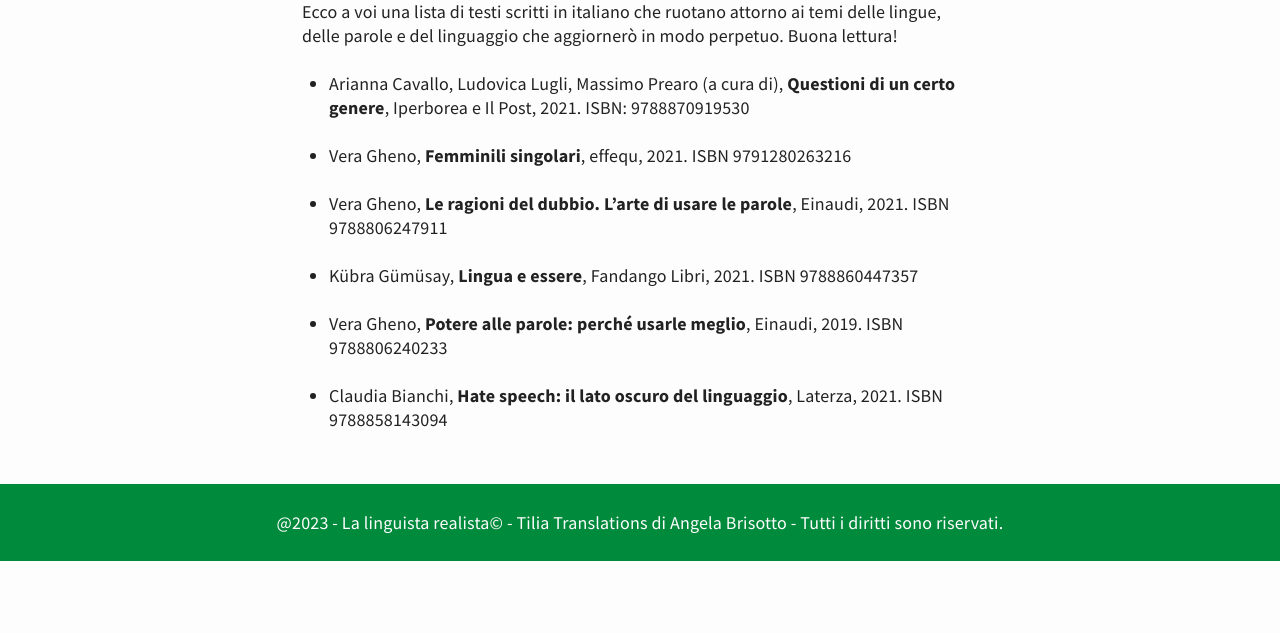
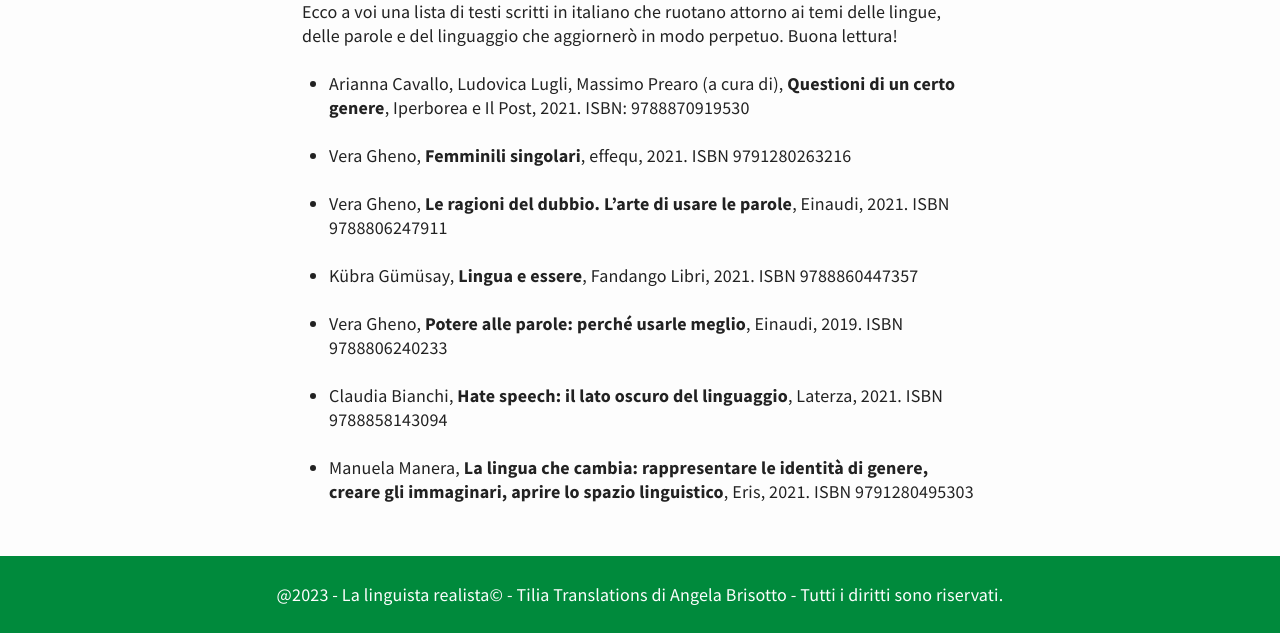
Before and after one commit to angelatiliatranslations/blog, a Jekyll site: the page built from consigli_di_lettura.md, in a window 1280 px wide and 900 px high, scrolled down 635 px, cut to the strip 267-900 px from the top of the window. Built offline with Jekyll 4.4.1, drawn with Linux system fonts in a browser that asks for light colours; before the commit the page ends 1463 px from its top, so only the background shows below that.

Commit message:
Update consigli_di_lettura.md

```diff
--- a/consigli_di_lettura.md
+++ b/consigli_di_lettura.md
@@ -21,4 +21,6 @@ Ecco a voi una lista di testi scritti in italiano che ruotano attorno ai temi de
   <li>Vera Gheno, <b>Potere alle parole: perché usarle meglio</b>, Einaudi, 2019. ISBN 9788806240233</li>
   <br>
   <li>Claudia Bianchi, <b>Hate speech: il lato oscuro del linguaggio</b>, Laterza, 2021. ISBN 9788858143094</li>
+  <br>
+  <li>Manuela Manera, <b>La lingua che cambia: rappresentare le identità di genere, creare gli immaginari, aprire lo spazio linguistico</b>, Eris, 2021. ISBN 9791280495303</li>
 </ul>
```
